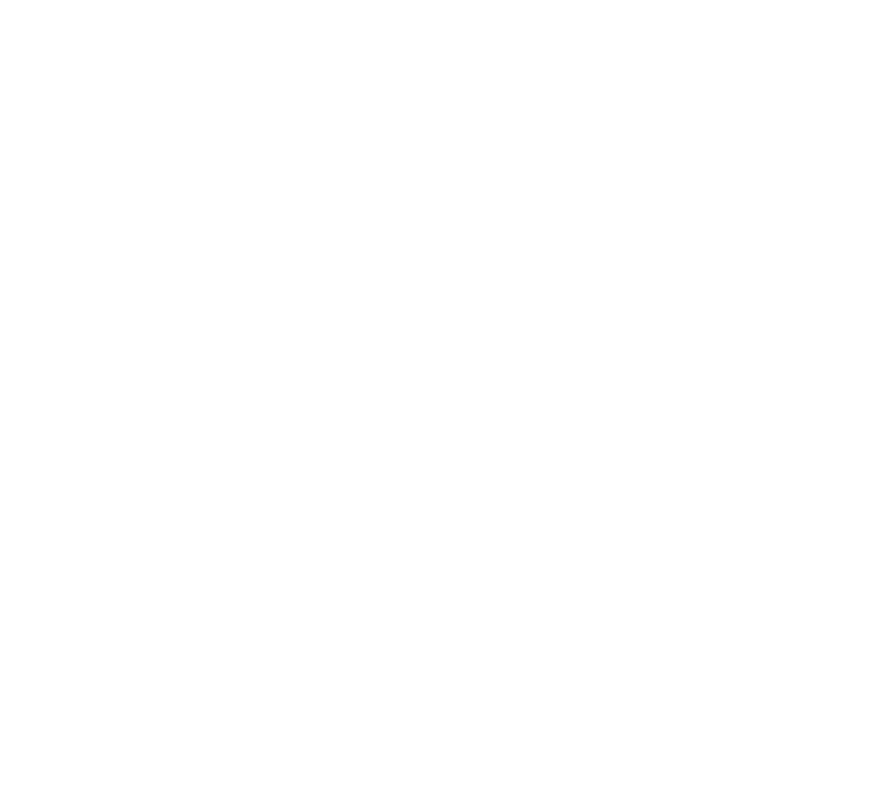
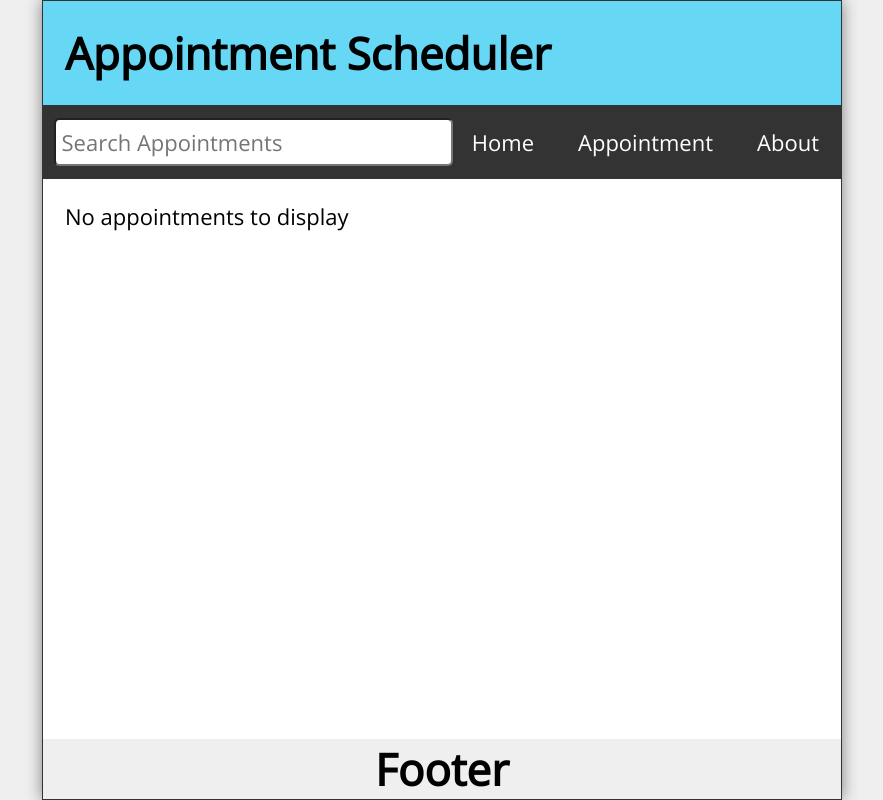
Before and after one commit to niiquash/scheduling-app, a React (Create React App) app in the folder frontend/schedulingapp/: page / in a window 1280 px wide. Shown: the whole page, without its empty margins (198-1081 px from the left). Built offline with nearby package versions, Linux system fonts and the light colour scheme.

Commit message:
create frontend components and display mock data

```diff
--- a/frontend/schedulingapp/src/App.js
+++ b/frontend/schedulingapp/src/App.js
@@ -1,8 +1,54 @@
+import Header from './components/Header';
+import Nav from './components/Nav';
+import Footer from './components/Footer';
+import Home from './components/Home';
+import NewAppointment from './components/NewAppointment';
+import AppointmentPage from './components/AppointmentPage';
+import About from './components/About';
+import Missing from './components/Missing';
+import { Route, Routes, useNavigate } from 'react-router-dom'
+import { useState, useEffect } from 'react';
 
 function App() {
+
+  const [appointments, setAppointments] = useState([
+    {
+      id: 1,
+      apptTitle: "Head cold",
+      apptDetails: "I need to see a doctor about my cold",
+      apptStart: "9:00 AM",
+      apptEnd: "10:00 AM"
+    },
+    {
+      id: 2,
+      apptTitle: "Fever",
+      apptDetails: "I experience severly high temperatures at night and I think I might die",
+      apptStart: "9:00 AM",
+      apptEnd: "10:00 AM"
+    },
+    {
+      id: 3,
+      apptTitle: "Diarrhea",
+      apptDetails: "I'm shitting too often, and it is water water.'",
+      apptStart: "9:00 AM",
+      apptEnd: "10:00 AM"
+    },
+  ])
+  const [search, setSearch] = useState('');
+  const [searchResults, setSearchResults] = useState([]);
+
   return (
     <div className="App">
-
+      <Header title={"Appointment Scheduler"} />
+      <Nav search={search} setSearch={setSearch} />
+      <Routes>
+        <Route path="/" element={<Home appointments={appointments} />} />
+        <Route path="/appointment" element={<NewAppointment />} />
+        <Route path="/appointment/:id" element={<AppointmentPage />} />
+        <Route path="/about" element={<About />} />
+        <Route path="*" element={<Missing />} />
+      </Routes>
+      <Footer />
     </div>
   );
 }
--- /dev/null
+++ b/frontend/schedulingapp/src/components/About.js
@@ -0,0 +1,11 @@
+import React from 'react'
+
+const About = () => {
+    return (
+        <main>
+            <h1>About</h1>
+        </main>
+    )
+}
+
+export default About
--- /dev/null
+++ b/frontend/schedulingapp/src/components/AppointmentPage.js
@@ -0,0 +1,11 @@
+import React from 'react'
+
+const AppointmentPage = () => {
+    return (
+        <main>
+            <h1>Appointment page</h1>
+        </main>
+    )
+}
+
+export default AppointmentPage
--- /dev/null
+++ b/frontend/schedulingapp/src/components/Feed.js
@@ -0,0 +1,11 @@
+import React from 'react'
+
+const Feed = () => {
+    return (
+        <div>
+
+        </div>
+    )
+}
+
+export default Feed
--- /dev/null
+++ b/frontend/schedulingapp/src/components/Footer.js
@@ -0,0 +1,11 @@
+import React from 'react'
+
+const Footer = () => {
+    return (
+        <footer>
+            <h1>Footer</h1>
+        </footer>
+    )
+}
+
+export default Footer
--- /dev/null
+++ b/frontend/schedulingapp/src/components/Header.js
@@ -0,0 +1,11 @@
+import React from 'react'
+
+const Header = ({ title }) => {
+    return (
+        <header className='Header'>
+            <h1>{title}</h1>
+        </header>
+    )
+}
+
+export default Header
--- /dev/null
+++ b/frontend/schedulingapp/src/components/Home.js
@@ -0,0 +1,18 @@
+import React from 'react'
+import Feed from './Feed'
+
+const Home = ({ appointments }) => {
+    return (
+        <main className='Home'>
+            {appointments.lenth ? (
+                <Feed appointments={appointments} />
+            ) : (
+                <p sytle={{ marginTop: "2rem" }}>
+                    No appointments to display
+                </p>
+            )}
+        </main>
+    )
+}
+
+export default Home
--- /dev/null
+++ b/frontend/schedulingapp/src/components/Missing.js
@@ -0,0 +1,11 @@
+import React from 'react'
+
+const Missing = () => {
+    return (
+        <main>
+            <h1>Missing page</h1>
+        </main>
+    )
+}
+
+export default Missing
--- /dev/null
+++ b/frontend/schedulingapp/src/components/Nav.js
@@ -0,0 +1,26 @@
+import React from 'react'
+import { Link } from 'react-router-dom'
+
+const Nav = ({ search, setSearch }) => {
+    return (
+        <nav className='Nav'>
+            <form className='searchForm' onSubmit={(e) => e.preventDefault()}>
+                <label htmlFor="search">Search Appointments</label>
+                <input
+                    type="text"
+                    id="search"
+                    placeholder="Search Appointments"
+                    value={search}
+                    onChange={(e) => setSearch(e.target.value)}
+                />
+            </form>
+            <ul>
+                <li><Link to="/">Home</Link></li>
+                <li><Link to="/appointment">Appointment</Link></li>
+                <li><Link to="/about">About</Link></li>
+            </ul>
+        </nav>
+    )
+}
+
+export default Nav
--- /dev/null
+++ b/frontend/schedulingapp/src/components/NewAppointment.js
@@ -0,0 +1,11 @@
+import React from 'react'
+
+const NewAppointment = () => {
+    return (
+        <main>
+            <h1>New Appointment</h1>
+        </main>
+    )
+}
+
+export default NewAppointment
--- a/frontend/schedulingapp/src/index.css
+++ b/frontend/schedulingapp/src/index.css
@@ -0,0 +1,271 @@
+@import url('https://fonts.googleapis.com/css2?family=Open+Sans&display=swap');
+
+* {
+  margin: 0;
+  padding: 0;
+  box-sizing: border-box;
+}
+
+html {
+  font-size: 16px;
+}
+
+body {
+  min-height: 100vh;
+  font-family: 'Open Sans', sans-serif;
+  -webkit-font-smoothing: antialiased;
+  -moz-osx-font-smoothing: grayscale;
+  display: flex;
+  background-color: #efefef;
+}
+
+#root {
+  flex-grow: 1;
+  display: flex;
+  justify-content: center;
+  align-items: center;
+}
+
+.App {
+  width: 100%;
+  max-width: 800px;
+  height: 100vh;
+  display: flex;
+  flex-direction: column;
+  justify-content: flex-start;
+  align-items: center;
+  border: 1px solid #333;
+  box-shadow: 0px 0px 15px gray;
+}
+
+.Header, .Footer {
+  width: 100%;
+  background-color: #66d8f5;
+  padding: 1rem;
+  display: flex;
+  justify-content: space-between;
+  align-items: center;
+}
+
+.Header h1 {
+  font-size: 1.5rem;
+}
+
+.Header svg {
+  font-size: 2rem;
+}
+
+.Footer {
+  padding: 0.75rem;
+  display: grid;
+  place-content: center;
+}
+
+.Nav {
+  width: 100%;
+  background-color: #333;
+  display: flex;
+  flex-direction: column;
+  justify-content: flex-start;
+  align-items: flex-start;
+}
+
+.searchForm {
+  width: 80%;
+  padding: 1rem 0 0 0.75rem;
+}
+
+.searchForm input[type="text"] {
+  font-family: 'Open Sans', sans-serif;
+  width: 100%;
+  min-height: 48px;
+  font-size: 1rem;
+  padding: 0.25rem;
+  border-radius: 0.25rem;
+  outline: none;
+}
+
+.searchForm label {
+  position: absolute;
+  left: -99999px;
+}
+
+.Nav ul {
+  color: #fff;
+  list-style-type: none;
+  display: flex;
+  flex-wrap: nowrap;
+  align-items: center;
+}
+
+.Nav li {
+  padding: 1rem;
+}
+
+.Nav li:hover,
+.Nav li:focus {
+  padding: 1rem;
+}
+
+.Nav li a {
+  color: #fff;
+  text-decoration: none;
+}
+
+.Nav li:hover,
+.Nav li:focus,
+.Nav li:hover a,
+.Nav li:focus a  {
+  background-color: #eee;
+  color: #333;
+}
+
+.Nav li:hover a,
+.Nav li:focus a {
+  cursor: pointer;
+}
+
+.Home, .NewPost, .PostPage, .About, .Missing {
+  width: 100%;
+  flex-grow: 1;
+  padding: 1rem;
+  overflow-y: auto;
+  background-color: #fff;
+}
+
+.post {
+  margin-top: 1rem;
+  padding-bottom: 1rem;
+  border-bottom: 1px solid lightgray;
+}
+
+.Home .post a {
+  text-decoration: none;
+}
+
+.Home .post a,
+.Home .post a:visited {
+  color: #000;
+}
+
+.post:first-child {
+  margin-top: 0;
+}
+
+.post:last-child {
+  border-bottom: none;
+}
+
+.postDate {
+  font-size: 0.75rem;
+  margin-top: 0.25rem;
+}
+
+.postBody {
+  margin: 1rem 0;
+}
+
+.newPostForm {
+  display: flex;
+  flex-direction: column;
+}
+
+.newPostForm label {
+  margin-top: 1rem;
+}
+
+.newPostForm input[type='text'],
+.newPostForm textarea {
+  font-family: 'Open Sans', sans-serif;
+  width: 100%;
+  min-height: 48px;
+  font-size: 1rem;
+  padding: 0.25rem;
+  border-radius: 0.25rem;
+  margin-right: 0.25rem;
+  outline: none;
+}
+
+.newPostForm textarea {
+  height: 100px;
+}
+
+.newPostForm button {
+  margin-top: 1rem;
+  height: 48px;
+  min-width: 48px;
+  border-radius: 10px;
+  padding: 0.5rem;
+  font-size: 1rem;
+  cursor: pointer;
+}
+
+.Missing h2, .PostPage h2,
+.Missing p, .PostPage p {
+  margin-bottom: 1rem;
+}
+
+.PostPage button {
+  height: 48px;
+  min-width: 48px;
+  border-radius: 0.25rem;
+  padding: 0.5rem;
+  font-size: 1rem;
+  background-color: red;
+  color: #fff;
+  cursor: pointer;
+}
+
+.statusMsg {
+  margin-top: 2rem;
+}
+
+@media only screen and (min-width: 610px) {
+  html {
+    font-size: 22px;
+  }
+
+  .Header h1 {
+    font-size: 2rem;
+  }
+
+  .Nav {
+    flex-direction: row;
+    flex-wrap: nowrap;
+    justify-content: space-between;
+    align-items: center;
+  }
+
+  .Nav ul {
+    text-align: right;
+  }
+
+  .Nav li:hover,
+  .Nav li:focus,
+  .Nav li:hover a,
+  .Nav li:focus a  {
+    background-color: #eee;
+    color: #333;
+  }
+
+  .searchForm {
+    width: 50%;
+    padding: .5rem 0;
+  }
+
+  .searchForm input[type="text"] {
+    margin-left: 0.5rem;
+  }
+
+  .newPostForm textarea {
+    height: 300px;
+  }
+}
+
+@media only screen and (min-width: 992px) {
+
+  .Header svg {
+    font-size: 3rem;
+  }
+
+}
--- a/frontend/schedulingapp/src/index.js
+++ b/frontend/schedulingapp/src/index.js
@@ -2,10 +2,15 @@
 import ReactDOM from 'react-dom/client';
 import './index.css';
 import App from './App';
+import { BrowserRouter as Router, Routes, Route } from 'react-router-dom';
 
 const root = ReactDOM.createRoot(document.getElementById('root'));
 root.render(
   <React.StrictMode>
-    <App />
+    <Router>
+      <Routes>
+        <Route path="/*" element={<App />} />
+      </Routes>
+    </Router>
   </React.StrictMode>
 );
```
